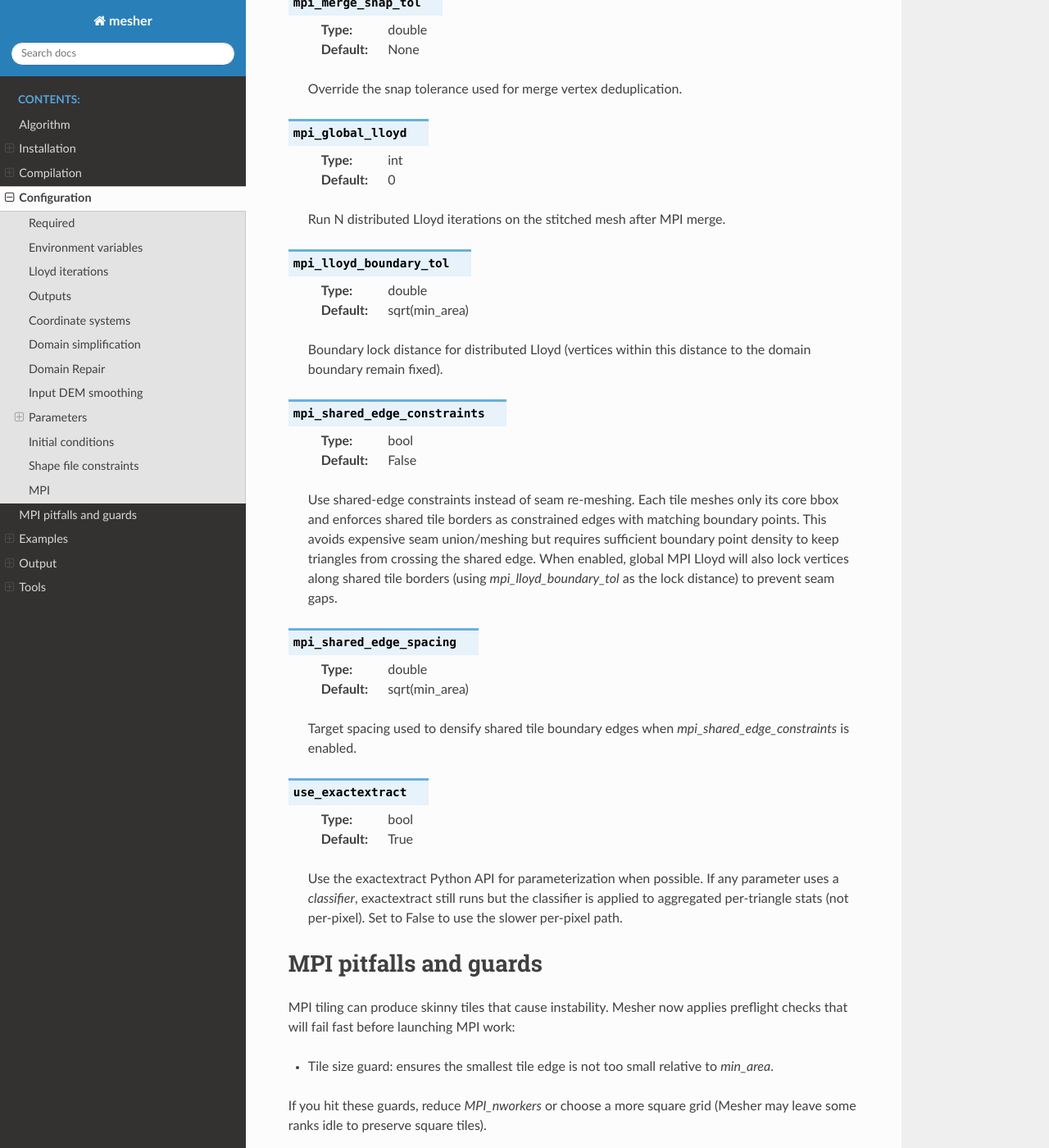
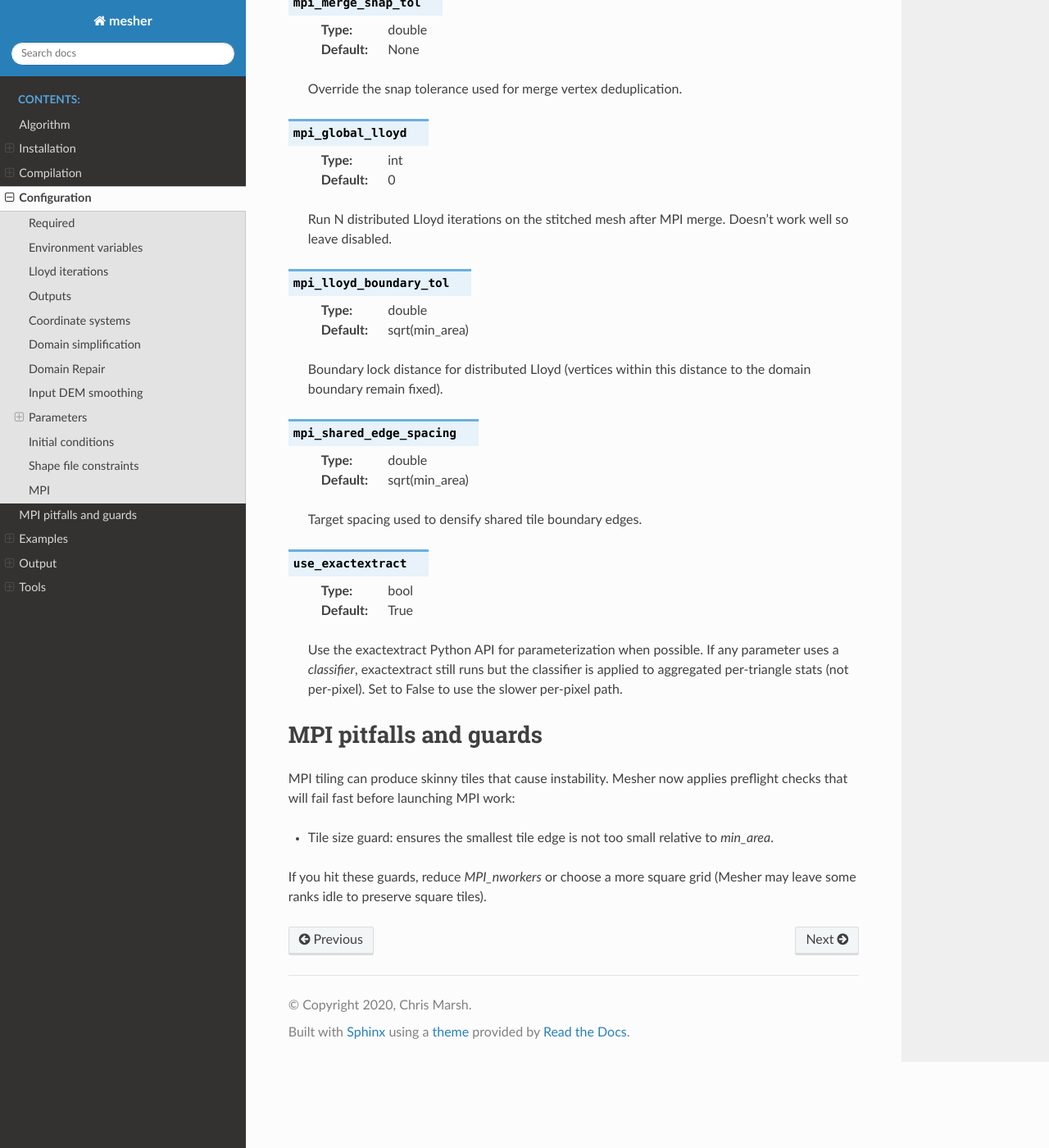
Before and after one commit to Chrismarsh/mesher, a Sphinx documentation site: the page built from docs/source/configuration.rst, in a window 1280 px wide and 1400 px high, scrolled down 16123 px. Shown: the whole window at 82% size. Built offline with Sphinx 7.4.7 and the Read the Docs theme 3.1.0, drawn with Linux system fonts in a browser that asks for light colours.

Commit message:
update docs

```diff
--- a/docs/source/configuration.rst
+++ b/docs/source/configuration.rst
@@ -553,7 +553,7 @@ If Mesher is used on a cluster to process a large domain, the use of a job sched
     :type: int
     :default: 0
 
-    Run N distributed Lloyd iterations on the stitched mesh after MPI merge.
+    Run N distributed Lloyd iterations on the stitched mesh after MPI merge. Doesn't work well so leave disabled.
 
 .. confval:: mpi_lloyd_boundary_tol
 
@@ -562,25 +562,12 @@ If Mesher is used on a cluster to process a large domain, the use of a job sched
 
     Boundary lock distance for distributed Lloyd (vertices within this distance to the domain boundary remain fixed).
 
-.. confval:: mpi_shared_edge_constraints
-
-    :type: bool
-    :default: False
-
-    Use shared-edge constraints instead of seam re-meshing. Each tile meshes only its
-    core bbox and enforces shared tile borders as constrained edges with matching
-    boundary points. This avoids expensive seam union/meshing but requires sufficient
-    boundary point density to keep triangles from crossing the shared edge.
-    When enabled, global MPI Lloyd will also lock vertices along shared tile borders
-    (using `mpi_lloyd_boundary_tol` as the lock distance) to prevent seam gaps.
-
 .. confval:: mpi_shared_edge_spacing
 
     :type: double
     :default: sqrt(min_area)
 
-    Target spacing used to densify shared tile boundary edges when
-    `mpi_shared_edge_constraints` is enabled.
+    Target spacing used to densify shared tile boundary edges.
 
 .. confval:: use_exactextract
 
```
Also changed, not shown: docs/source/mpi.rst (+9 -0 lines).
